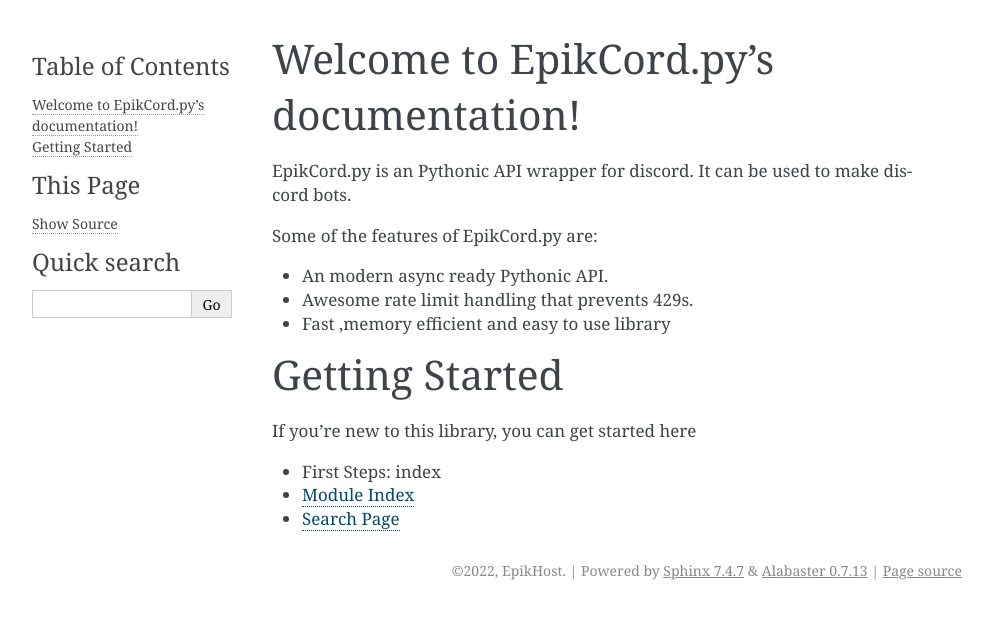
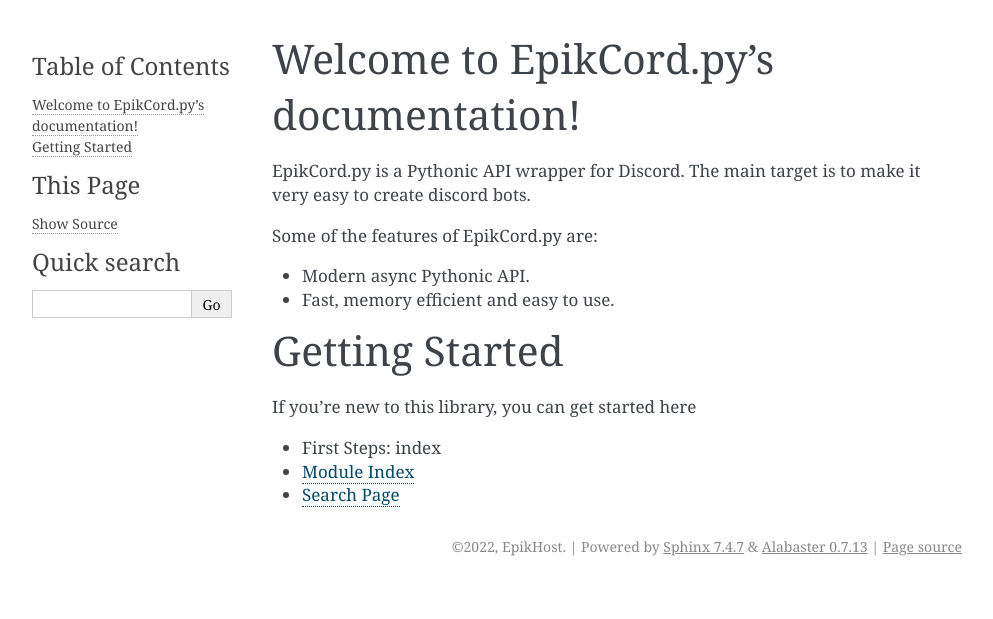
Before and after one commit to EpikCord/EpikCord.py, a Sphinx documentation site: the page built from docs/source/index.rst, in a window 1280 px wide. Shown: the top 619 px of the page, without its empty margins (148-1141 px from the left). Built offline with Sphinx 7.4.7, drawn with Linux system fonts in a browser that asks for light colours.

Commit message:
Minor Changes

```diff
--- a/docs/source/index.rst
+++ b/docs/source/index.rst
@@ -10,15 +10,13 @@
    :maxdepth: 2
    :caption: Contents:
 
-EpikCord.py is an Pythonic API wrapper for discord. It can be used to make discord bots.
+EpikCord.py is a Pythonic API wrapper for Discord. The main target is to make it very easy to create discord bots.
 
 Some of the features of EpikCord.py are:
 
-- An modern async ready Pythonic API.
+- Modern async Pythonic API.
 
-- Awesome rate limit handling that prevents 429s.
-
-- Fast ,memory efficient and easy to use library
+- Fast, memory efficient and easy to use.
 
 Getting Started
 ==================
```
